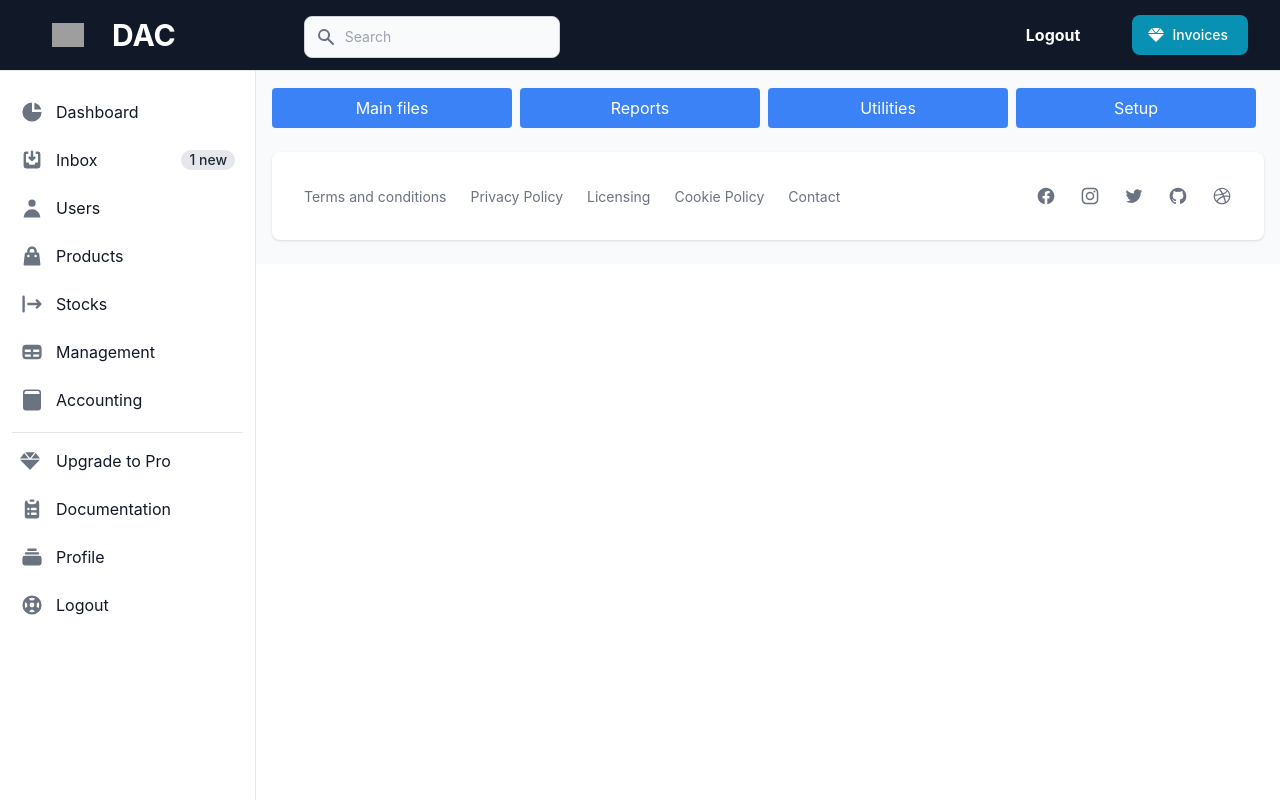
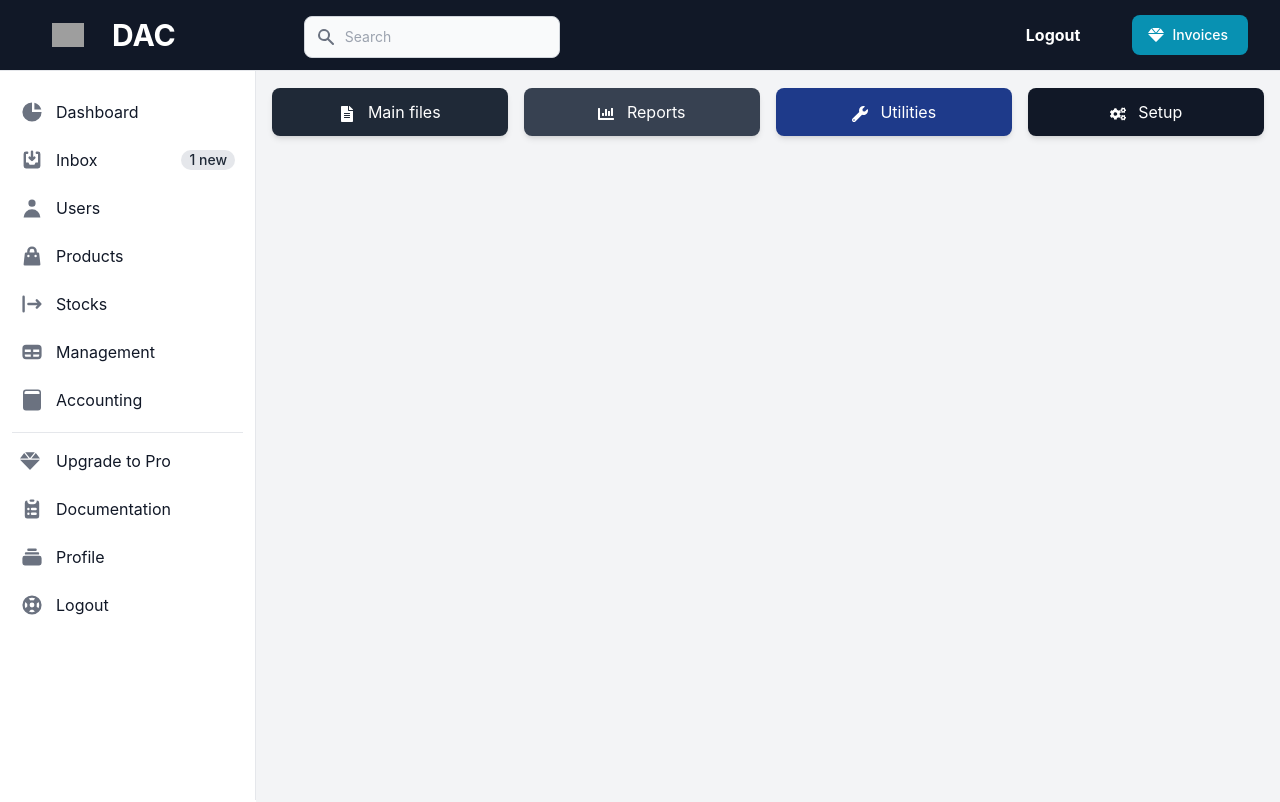
Before and after one commit to ahmadhassoun366/DAC-frontend, a React (Create React App) app: page /dashboard/Managment in a window 1280 px wide. Shown: the top 802 px of the page. Built offline with nearby package versions, Linux system fonts and the light colour scheme; grey boxes are pictures that could not be loaded.

Commit message:
adding reports

```diff
--- a/src/pages/Dashboard/MainContent/Managment/Managment.jsx
+++ b/src/pages/Dashboard/MainContent/Managment/Managment.jsx
@@ -6,10 +6,15 @@ import Salesman from "./components/salesman.component";
 import ItemsSettings from "./components/items.component";
 import Categories from "./components/categories.component";
 import Invoice from "./components/invoice.component";
+import { FaFileAlt, FaChartBar, FaWrench, FaCogs } from "react-icons/fa";
+import MainFiles from "./components/MainFiles";
+import Reports from "./components/Reports";
+import Utilities from "./components/Utilities";
 
 const Managment = () => {
   const [isModalOpen, setIsModalOpen] = useState(false);
   const [activeComponent, setActiveComponent] = useState(null);
+  const [activePage, setActivePage] = useState(null);
 
   const components = {
     customers: <CustomerSettings />,
@@ -22,50 +27,62 @@ const Managment = () => {
     softwave: <div>Softwave Content</div>,
   };
 
+  const modalButtonClasses =
+    "text-sm px-3 py-2 hover:bg-blue-200 hover:text-blue-700 focus:outline-none focus:bg-blue-200";
+  const activeButtonClasses = "bg-blue-500 text-white rounded";
+
   return (
-    <main className="pt-6 px-4">
-      <header className="grid grid-cols-4">
-        <button className="bg-blue-500 text-white px-4 py-2 mr-2 hover:bg-blue-600 rounded">
-          Main files
+    <main className="pt-6 px-4 bg-gray-100 min-h-screen">
+      <header className="grid grid-cols-4 gap-4 mb-6">
+        <button
+          onClick={() => setActivePage("mainFiles")}
+          className="bg-gray-800 text-white px-6 py-3 hover:bg-gray-700 rounded-lg shadow-md transition-transform transform hover:scale-105 focus:outline-none focus:ring-2 focus:ring-gray-700"
+        >
+          <FaFileAlt className="mr-2 inline-block" /> Main files
         </button>
-        <button className="bg-blue-500 text-white px-4 py-2 mr-2 hover:bg-blue-600 rounded">
-          Reports
+        <button
+          onClick={() => setActivePage("reports")}
+          className="bg-gray-700 text-white px-6 py-3 hover:bg-gray-600 rounded-lg shadow-md transition-transform transform hover:scale-105 focus:outline-none focus:ring-2 focus:ring-gray-600"
+        >
+          <FaChartBar className="mr-2 inline-block" /> Reports
         </button>
-        <button className="bg-blue-500 text-white px-4 py-2 mr-2 hover:bg-blue-600 rounded">
-          Utilities
+        <button
+          onClick={() => setActivePage("utilities")}
+          className="bg-blue-900 text-white px-6 py-3 hover:bg-blue-800 rounded-lg shadow-md transition-transform transform hover:scale-105 focus:outline-none focus:ring-2 focus:ring-blue-800"
+        >
+          <FaWrench className="mr-2 inline-block" /> Utilities
         </button>
         <button
           onClick={() => setIsModalOpen(true)}
-          className="bg-blue-500 text-white px-4 py-2 mr-2 hover:bg-blue-600 rounded"
+          className="bg-gray-900 text-white px-6 py-3 hover:bg-gray-800 rounded-lg shadow-md transition-transform transform hover:scale-105 focus:outline-none focus:ring-2 focus:ring-gray-800"
         >
-          Setup
+          <FaCogs className="mr-2 inline-block" /> Setup
         </button>
       </header>
+
+      {
+        (activePage === "mainFiles" && <MainFiles />) ||
+          (activePage === "reports" && <Reports />) ||
+          (activePage === "utilities" && <Utilities />)
+        // ... other components based on activePage ...
+      }
+
       <section>
         {isModalOpen && (
-          <div className="fixed z-10 inset-0 overflow-y-auto mt-20">
+          <div className="fixed z-10 inset-0 overflow-y-auto mt-20 left-60">
             <div className="flex items-center justify-center min-h-screen pt-4 px-4 pb-20">
               <div className="fixed inset-0 transition-opacity">
                 <div className="absolute inset-0 bg-gray-500 opacity-75"></div>
               </div>
 
-              <div className="bg-white rounded-lg w-[800px] overflow-hidden shadow-xl transform transition-all ">
+              <div className="bg-white rounded-lg w-[800px] overflow-hidden shadow-xl transform transition-all">
                 <div className="flex justify-between items-center p-4 border-b border-gray-200">
-                  {[
-                    "customers",
-                    "salesman",
-                    "items",
-                    "categories",
-                    "accounts",
-                    "invoice",
-                    "general",
-                    "softwave",
-                  ].map((key) => (
+                  {Object.keys(components).map((key) => (
                     <button
                       key={key}
-                      className={`text-sm px-3 py-2 ${
+                      className={`${modalButtonClasses} ${
                         activeComponent === key
-                          ? "bg-blue-500 text-white rounded"
+                          ? activeButtonClasses
                           : "text-blue-500"
                       }`}
                       onClick={() => setActiveComponent(key)}
@@ -74,7 +91,7 @@ const Managment = () => {
                     </button>
                   ))}
                   <button
-                    className="ml-4 bg-red-500 text-white rounded-full w-6 h-6 leading-none text-xs flex items-center justify-center"
+                    className="ml-4 bg-red-500 text-white rounded-full w-6 h-6 leading-none text-xs flex items-center justify-center focus:outline-none"
                     onClick={() => setIsModalOpen(false)}
                   >
                     X
--- /dev/null
+++ b/src/pages/Dashboard/MainContent/Managment/components/MainFiles.jsx
@@ -0,0 +1,9 @@
+import React from 'react'
+
+const MainFiles = () => {
+  return (
+    <div>MainFiles</div>
+  )
+}
+
+export default MainFiles
--- /dev/null
+++ b/src/pages/Dashboard/MainContent/Managment/components/Reports.jsx
@@ -0,0 +1,64 @@
+import React from "react";
+
+const Reports = () => {
+
+  return (
+    <main>
+      <h2 className="text-2xl font-bold mb-4">Reports Dashboard</h2>
+      <div className="p-6  shadow-md rounded-md space-y-6 grid grid-cols-2 bg-gray-900 text-white">
+        {/* Bar Chart Mockup */}
+        <div className="mb-6 ">
+          <h3 className="mb-4 text-lg font-medium">Monthly Sales</h3>
+          <svg width="100%" height="200">
+            <rect x="10" y="50" width="30" height="150" fill="#1E3A8A" />
+            <rect x="50" y="100" width="30" height="100" fill="#3B82F6" />
+            <rect x="90" y="120" width="30" height="80" fill="#9333EA" />
+            {/* ... Add more bars as needed */}
+          </svg>
+        </div>
+
+        {/* Line Chart Mockup */}
+        <div className="mb-6 ">
+          <h3 className="mb-4 text-lg font-medium">Yearly Growth</h3>
+          <svg width="100%" height="200">
+            <polyline
+              points="10,150 50,100 90,120 130,70"
+              stroke="#DC2626"
+              strokeWidth="3"
+              fill="none"
+            />
+            {/* ... Add more points or lines as needed */}
+          </svg>
+        </div>
+
+        {/* Pie Chart Mockup */}
+        <div className="mb-6 ">
+          <h3 className="mb-4 text-lg font-medium">Product Categories</h3>
+          <svg width="200" height="200">
+            <circle cx="100" cy="100" r="90" fill="#1E3A8A" />
+            <circle cx="100" cy="100" r="60" fill="#ffffff" />
+            <text x="80" y="105" fill="#1E3A8A">
+              70%
+            </text>
+          </svg>
+        </div>
+
+        {/* Donut Chart Mockup */}
+        <div className="mb-6 ">
+          <h3 className="mb-4 text-lg font-medium">User Activities</h3>
+          <svg width="200" height="200">
+            <circle cx="100" cy="100" r="90" fill="#1E3A8A" />
+            <circle cx="100" cy="100" r="70" fill="#ffffff" />
+            <text x="85" y="105" fill="#1E3A8A">
+              30%
+            </text>
+          </svg>
+        </div>
+
+        {/* Add more visualizations as needed */}
+      </div>
+    </main>
+  );
+};
+
+export default Reports;
--- /dev/null
+++ b/src/pages/Dashboard/MainContent/Managment/components/Utilities.jsx
@@ -0,0 +1,9 @@
+import React from 'react'
+
+const Utilities = () => {
+  return (
+    <div>Utilities</div>
+  )
+}
+
+export default Utilities
```
